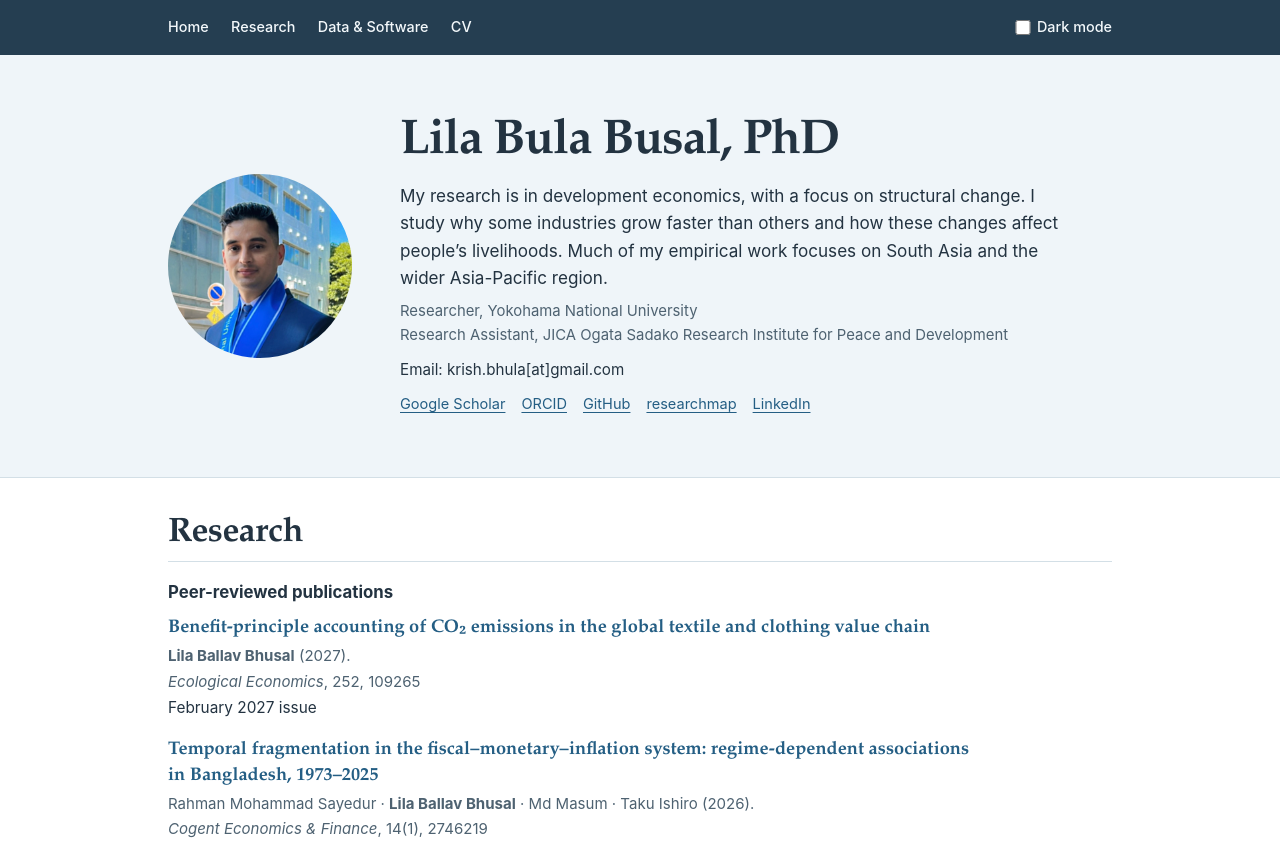
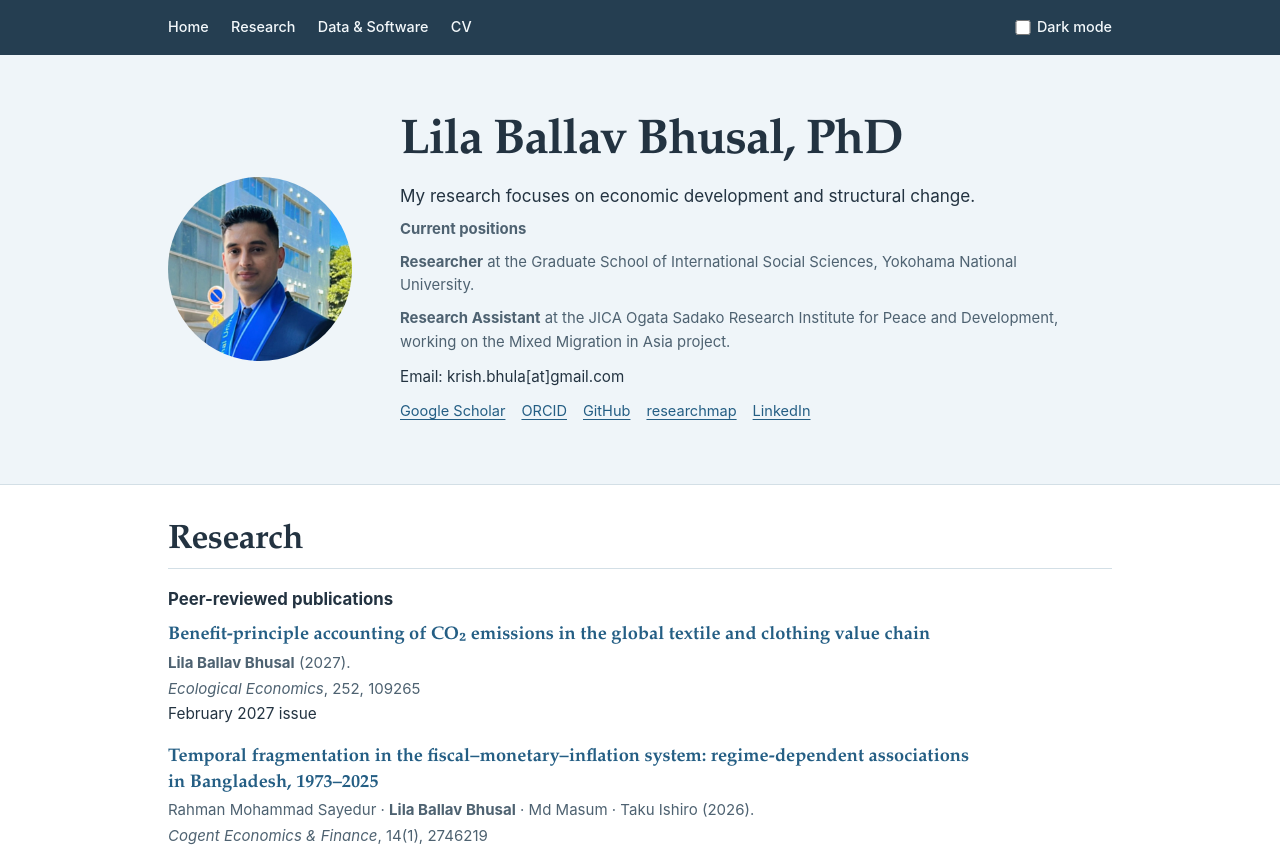
Before and after one commit to BallavBabu/ballavbabu.github.io, a plain HTML site: page index.html in a window 1280 px wide. Shown: the top 851 px of the page. Drawn offline with Linux system fonts and the light colour scheme; no server answers.

Commit message:
Correct Lila Ballav Bhusal’s name and clarify current research positions
Updated the name from 'Lila Bula Busal' to 'Lila Ballav Bhusal' in multiple sections and refined the biography and current positions.

```diff
--- a/index.html
+++ b/index.html
@@ -3,7 +3,7 @@
 <head>
     <meta charset="utf-8">
     <meta name="viewport" content="width=device-width, initial-scale=1">
-    <title>Lila Bula Busal, PhD | Development Economics and Structural Change</title>
+    <title>Lila Ballav Bhusal, PhD | Development Economics and Structural Change</title>
     <meta name="description" content="Lila Ballav Bhusal is an economist studying economic development and structural change. Research papers, data, and open-source software.">
     <meta name="author" content="Lila Ballav Bhusal">
     <link rel="canonical" href="https://ballavbabu.github.io/">
@@ -68,7 +68,6 @@
           "name": "JICA Ogata Sadako Research Institute for Peace and Development"
         }
       ],
-      "alternateName": "Lila Bula Busal",
       "description": "Research on economic development and structural change."
     }
     </script>
@@ -99,12 +98,13 @@
             <div class="container hero-content">
                 <img class="profile-photo" src="files/profile.jpg" alt="Lila Ballav Bhusal" width="172" height="172">
                 <div class="hero-intro" id="about">
-                    <h1 id="researcher-name">Lila Bula Busal, PhD</h1>
-                    <p class="hero-bio">My research is in development economics, with a focus on structural change.
-                        I study why some industries grow faster than others and how these changes affect people’s livelihoods.
-                        Much of my empirical work focuses on South Asia and the wider Asia-Pacific region.</p>
-                    <p class="hero-affiliation">Researcher, Yokohama National University<br>
-                        Research Assistant, JICA Ogata Sadako Research Institute for Peace and Development</p>
+                    <h1 id="researcher-name">Lila Ballav Bhusal, PhD</h1>
+                    <p class="hero-bio">My research focuses on economic development and structural change.</p>
+                    <section aria-labelledby="positions-title">
+                        <h2 id="positions-title" class="hero-affiliation">Current positions</h2>
+                        <p class="hero-affiliation"><strong>Researcher</strong> at the Graduate School of International Social Sciences, Yokohama National University.</p>
+                        <p class="hero-affiliation"><strong>Research Assistant</strong> at the JICA Ogata Sadako Research Institute for Peace and Development, working on the Mixed Migration in Asia project.</p>
+                    </section>
                     <p class="contact-line" id="contact">Email: krish.bhula[at]gmail.com</p>
                     <div class="profile-links" aria-label="Academic profiles">
                         <a href="https://scholar.google.com/citations?user=tZ8lruQAAAAJ&amp;hl=en">Google Scholar</a>
```
